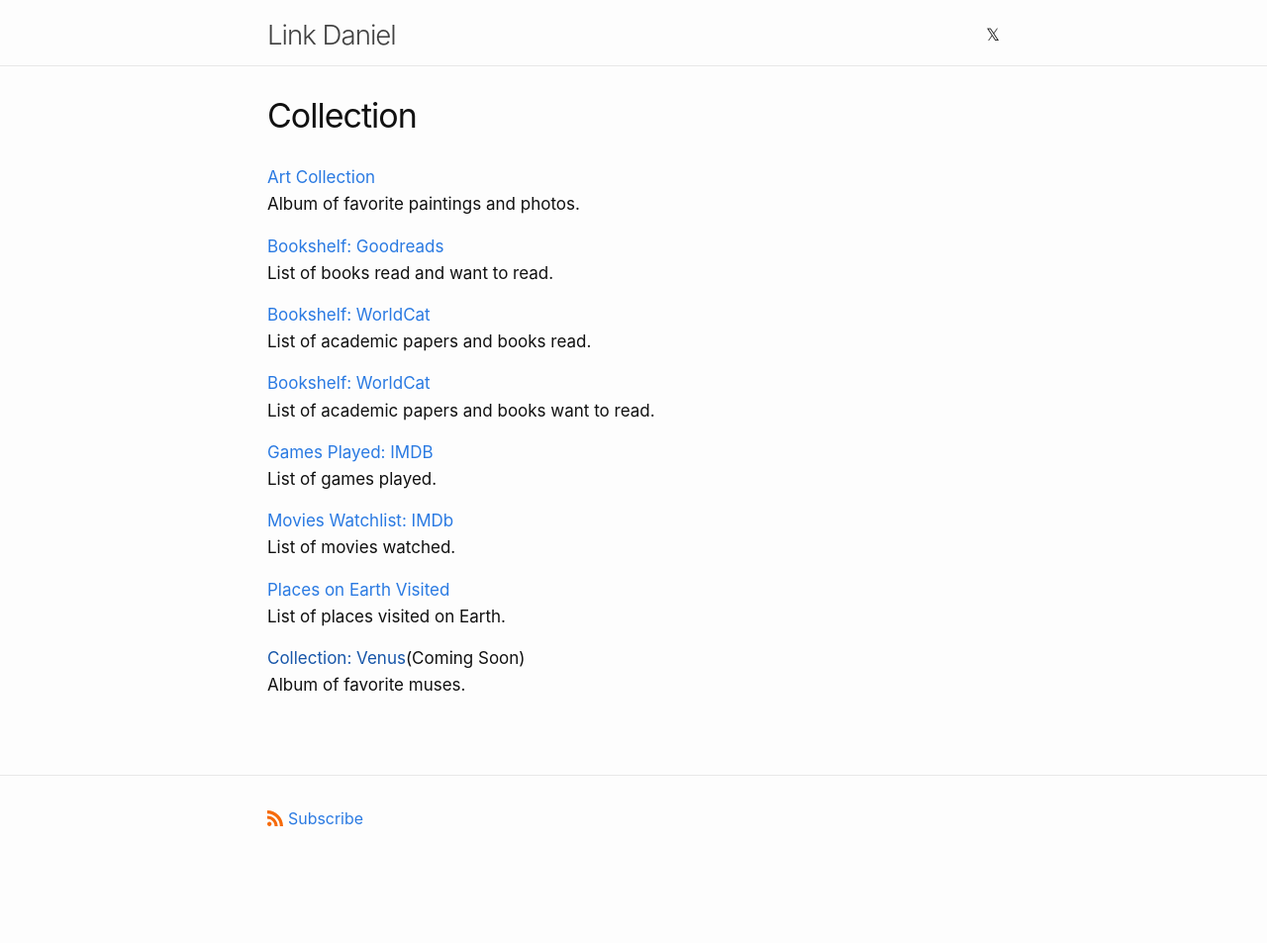
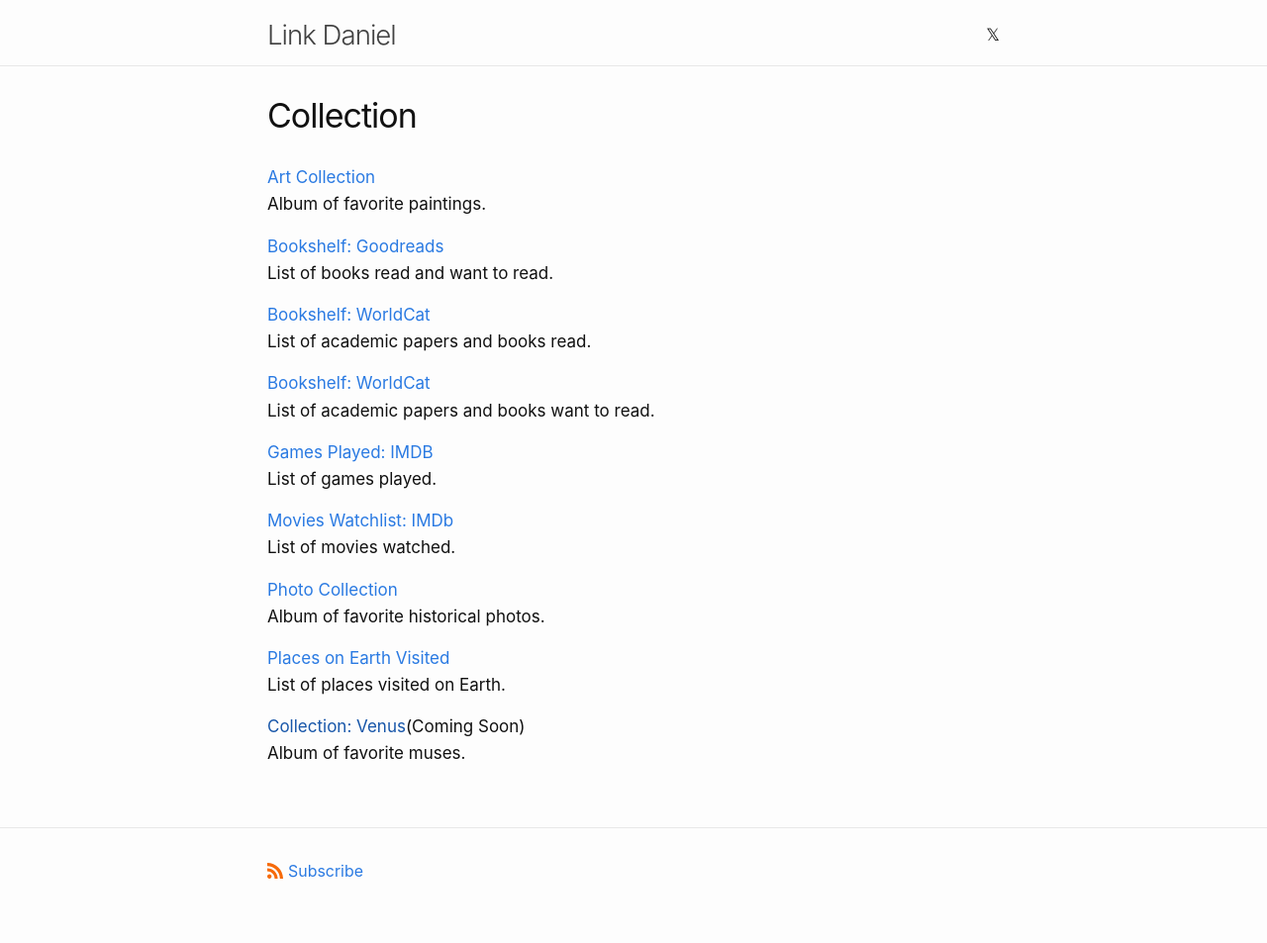
Before and after one commit to link-daniel/link.github.io, a Jekyll site: the page built from collection.md, in a window 1280 px wide. Shown: the whole page at 99% size. Built offline with Jekyll 4.4.1, drawn with Linux system fonts in a browser that asks for light colours; before the commit the page ends 900 px from its top, so only the background shows below that.

Commit message:
Update collection.md

```diff
--- a/collection.md
+++ b/collection.md
@@ -6,7 +6,7 @@ permalink: /collection/
 
 <a href="https://photos.app.goo.gl/Yk3KEZGj9Dd2FnDe9">Art Collection</a>
 <br>
-Album of favorite paintings and photos.
+Album of favorite paintings.
 
 <a href="https://www.goodreads.com/review/list/95737422?shelf=read&sort=date_added">Bookshelf: Goodreads</a>
 <br>
@@ -28,6 +28,10 @@ List of games played.
 <br>
 List of movies watched.
 
+<a href="https://photos.app.goo.gl/Yk3KEZGj9Dd2FnDe9">Photo Collection</a>
+<br>
+Album of favorite historical photos.
+
 <a href="https://maps.app.goo.gl/vmtWzydsvTrD4k5t5">Places on Earth Visited</a>
 <br>
 List of places visited on Earth.
```
